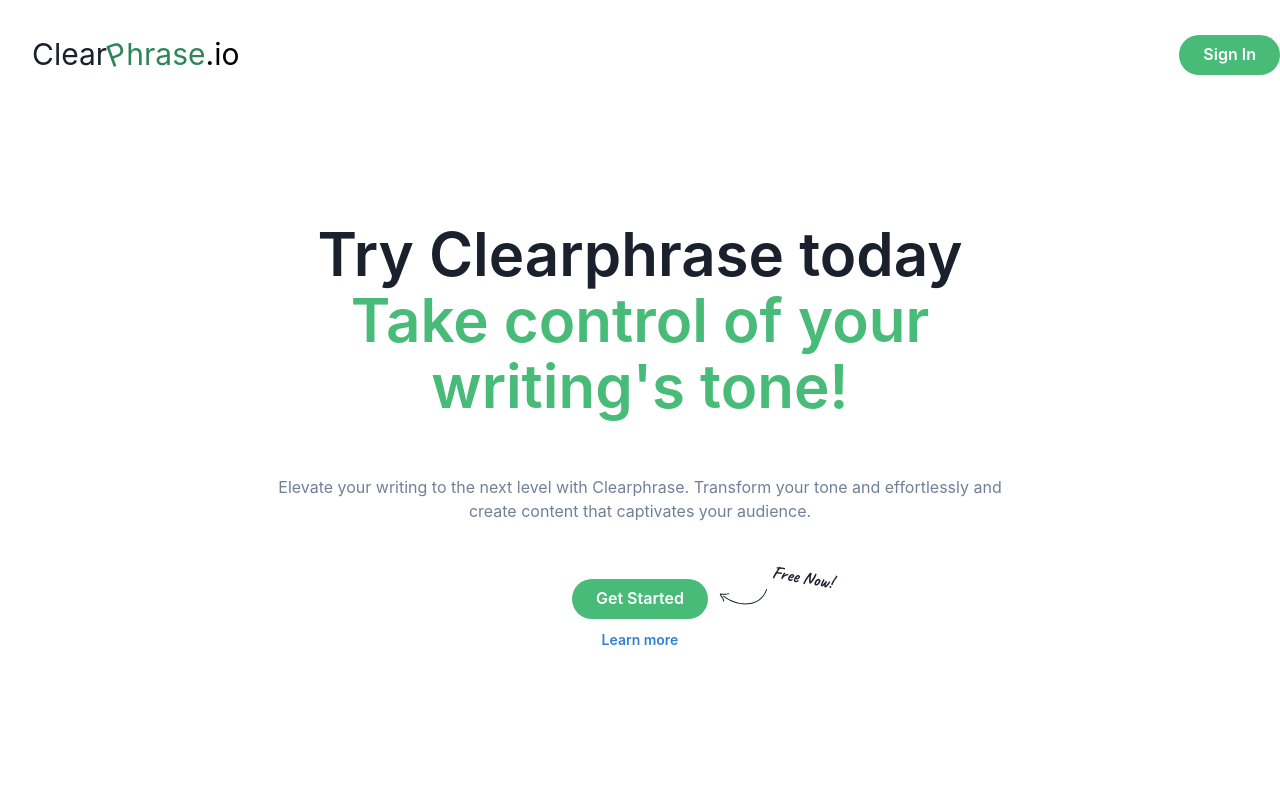
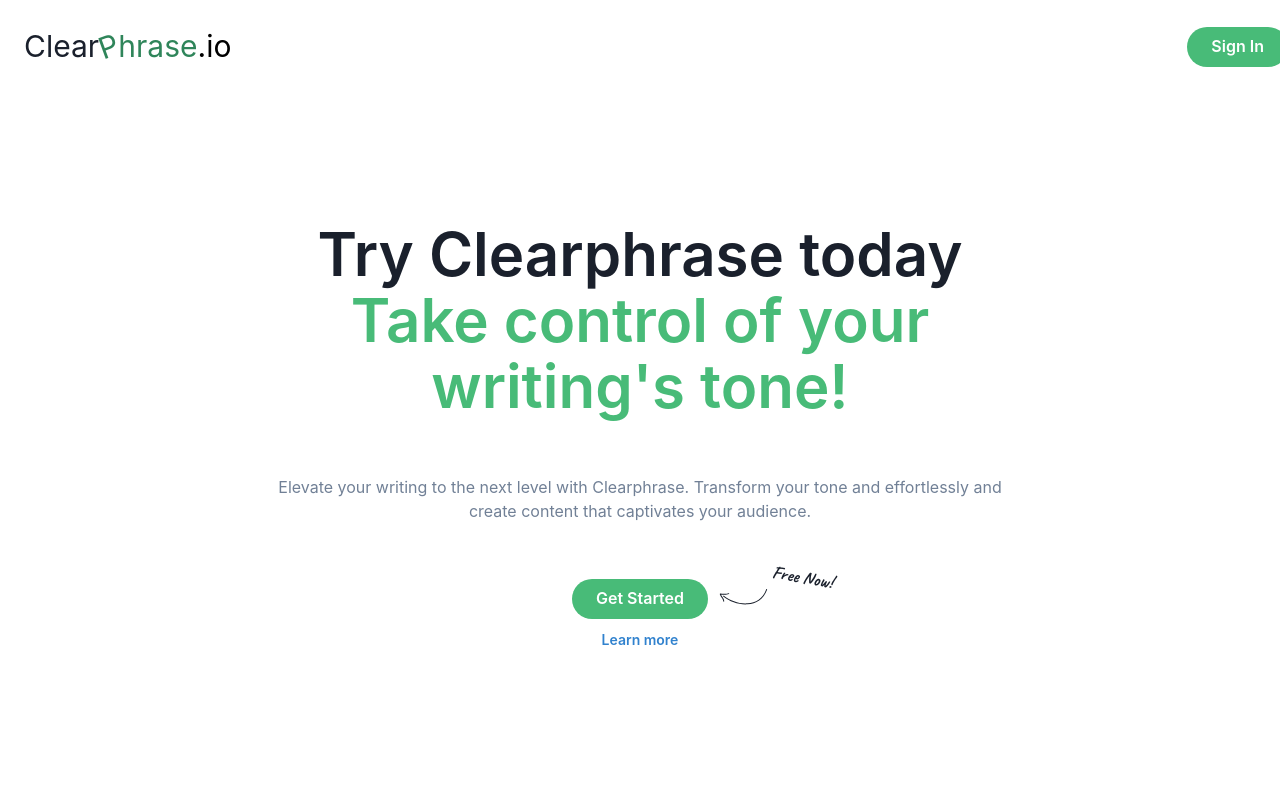
Before and after one commit to satish860/clearphrase, a Next.js app: page / in a window 1280 px wide. Shown: the top 800 px of the page. Built offline with nearby package versions, Linux system fonts and the light colour scheme; no server answers.

Commit message:
Header padding changed

```diff
--- a/src/pages/components/Header.tsx
+++ b/src/pages/components/Header.tsx
@@ -7,7 +7,7 @@
       <Flex
         bg="white"
         w="100%"
-        p={4}
+        p={2}
         verticalAlign="center"
         as="header"
         position="fixed"
```
